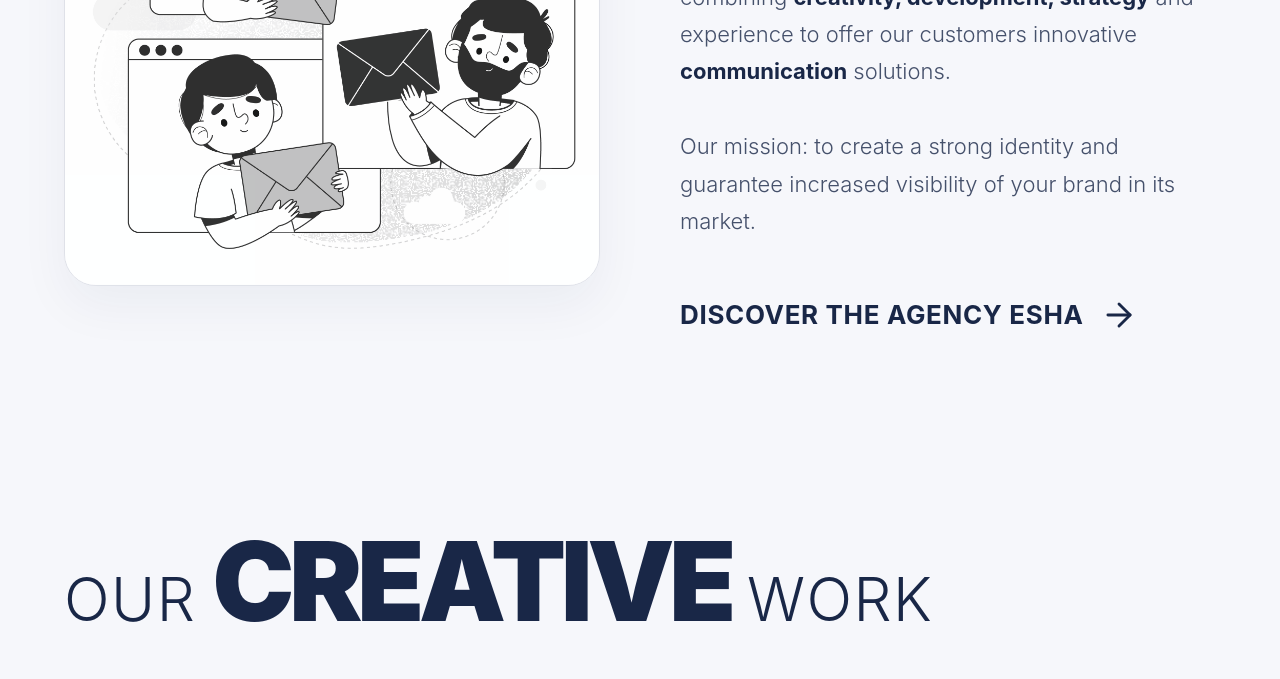
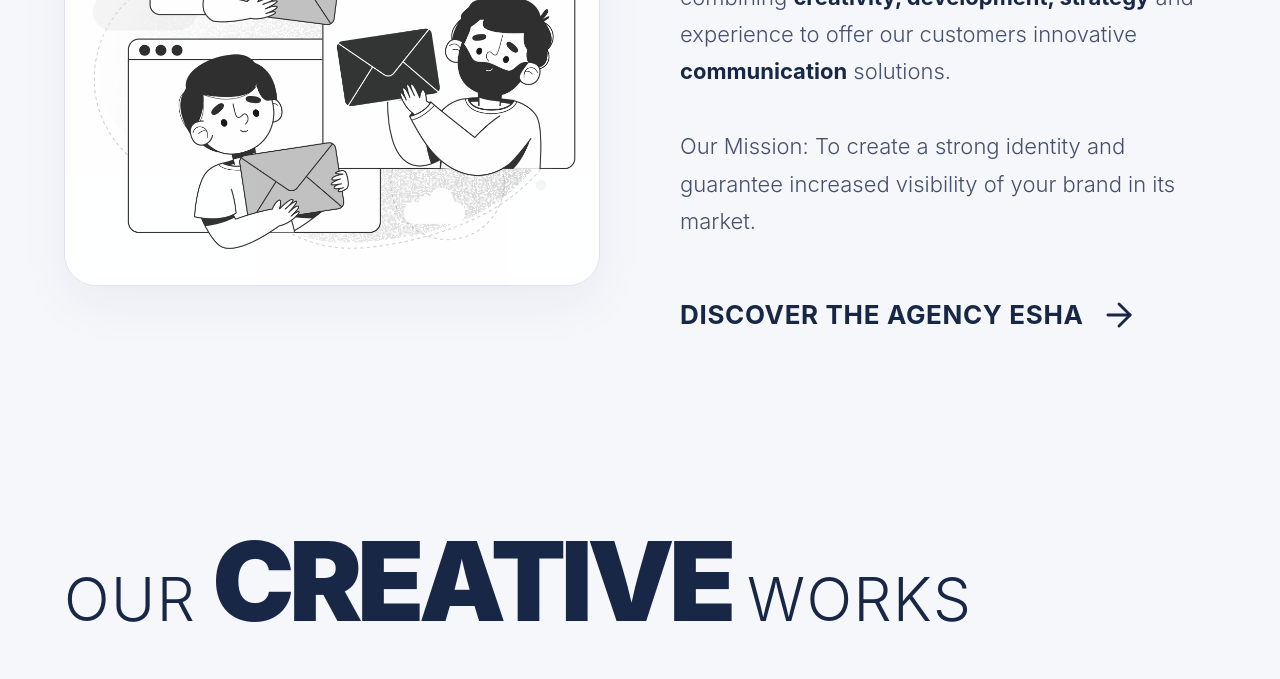
Before and after one commit to eshadigitalmkt/eshadigital, a React (Vite) app: page / in a window 1280 px wide. Shown: the part 2620-3299 px from the top of the page. Built offline with nearby package versions, Linux system fonts and the light colour scheme; a web font is replaced by a local one.

Commit message:
All completed

```diff
--- a/src/components/AboutSection.tsx
+++ b/src/components/AboutSection.tsx
@@ -90,7 +90,7 @@
               <br className="hidden md:block" />
               <br className="hidden md:block" />
               <span className="block mt-4 md:mt-0">
-                Our mission: to create a strong identity and guarantee increased
+                Our Mission: To create a strong identity and guarantee increased
                 visibility of your brand in its market.
               </span>
             </motion.p>
--- a/src/components/OurWork.tsx
+++ b/src/components/OurWork.tsx
@@ -58,7 +58,7 @@
               CREATIVE
             </span>
             <span className="text-3xl sm:text-5xl md:text-6xl font-light tracking-wide">
-              WORK
+              WORKS
             </span>
           </h2>
         </motion.div>
```
